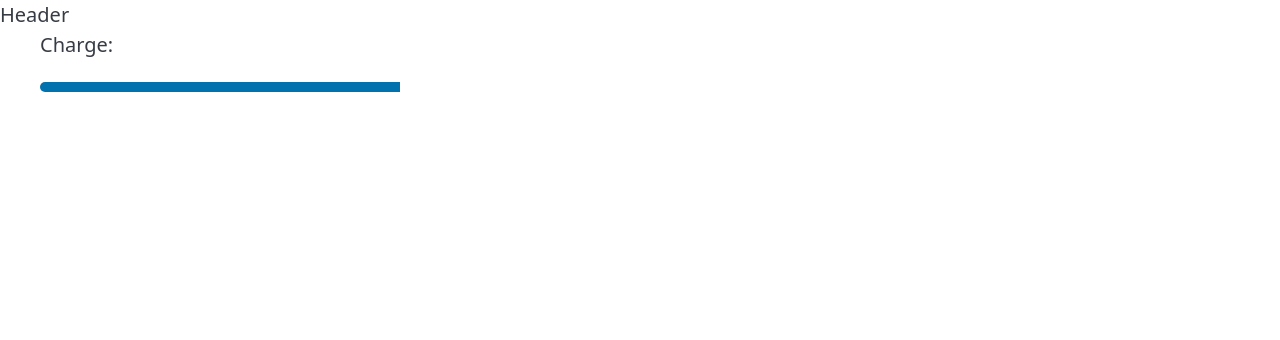
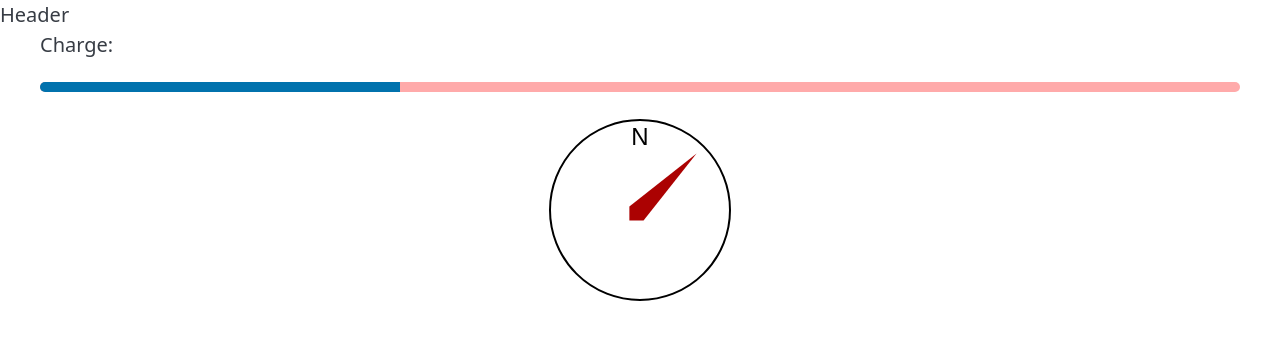
Before and after one commit to mullevik/easter-run, a Vue app in the folder er-client/: page / in a window 1280 px wide. Shown: the top 340 px of the page. Built offline with nearby package versions, Linux system fonts and the light colour scheme.

Commit message:
Add compass component

```diff
--- a/er-client/src/App.vue
+++ b/er-client/src/App.vue
@@ -2,12 +2,14 @@
   <header>Header</header>
 
   <main>
-    <ChargeBar :charge="30" />
+    <ChargeBar :charge="30" :isCharging="false" />
+    <CompassDevice :bearing="45" />
   </main>
 </template>
 
 <script setup lang="ts">
 import ChargeBar from './components/ChargeBar.vue'
+import CompassDevice from './components/CompassDevice.vue'
 // import { useChargeStore } from './stores/charge'
 </script>
 
--- a/er-client/src/components/ChargeBar.vue
+++ b/er-client/src/components/ChargeBar.vue
@@ -4,12 +4,14 @@
     <progress
       :value="charge"
       max="100"
-      :style="{ color: `var(--bar-color)`, backgroundColor: `var(--bar-color)` }"
+      :style="{ color: `var(--bar-color)`, backgroundColor: `${color}` }"
     />
   </div>
 </template>
 
 <script lang="ts">
+import { computed } from 'vue'
+
 export default {
   props: {
     charge: {
@@ -21,8 +23,17 @@ export default {
       default: false,
     },
   },
-  setup() {},
+  setup(props) {
+    const color = computed(() => {
+      if (props.isCharging) {
+        return '#afa'
+      }
+      return '#faa'
+    })
+
+    return {
+      color,
+    }
+  },
 }
 </script>
-
-<style></style>
--- /dev/null
+++ b/er-client/src/components/CompassDevice.vue
@@ -0,0 +1,69 @@
+<template>
+  <svg width="100%" height="200" viewBox="0 0 200 200">
+    <g id="compass" :transform="`translate(100, 100) rotate(${rotation})`">
+      <!-- Circle stroke -->
+      <circle
+        cx="0"
+        cy="0"
+        r="90"
+        fill="white"
+        stroke="black"
+        stroke-width="2"
+        stroke-opacity="1"
+      />
+      <!-- "N" character -->
+      <text x="0" y="-65" text-anchor="middle" font-family="Arial" font-size="24" fill="black">
+        N
+      </text>
+      <g id="needle" :transform="`rotate(${bearing})`">
+        <!-- Compass needle -->
+        <polygon points="0,15 -10,5 0,-80 10,5" fill="#ab0202" />
+      </g>
+    </g>
+  </svg>
+</template>
+
+<script lang="ts">
+import { onMounted, onBeforeUnmount, ref } from 'vue'
+
+export default {
+  props: {
+    bearing: {
+      type: Number,
+      default: 0,
+    },
+  },
+
+  setup() {
+    const rotation = ref(0)
+
+    const handleOrientation = (event: DeviceOrientationEvent) => {
+      console.log('orientation event')
+      console.log(event)
+      if (event.alpha !== null && event.alpha !== undefined) {
+        rotation.value = 360 - event.alpha
+      } else {
+        rotation.value = 0
+      }
+    }
+
+    onMounted(() => {
+      if (!window.DeviceOrientationEvent) {
+        console.error('Device orientation not supported')
+      } else {
+        window.addEventListener('deviceorientation', handleOrientation)
+        console.log('Orientation handling mounted')
+      }
+    })
+
+    onBeforeUnmount(() => {
+      window.removeEventListener('deviceorientation', handleOrientation)
+      console.log('Orientation handling unmounted')
+    })
+
+    return {
+      rotation,
+    }
+  },
+}
+</script>
```
